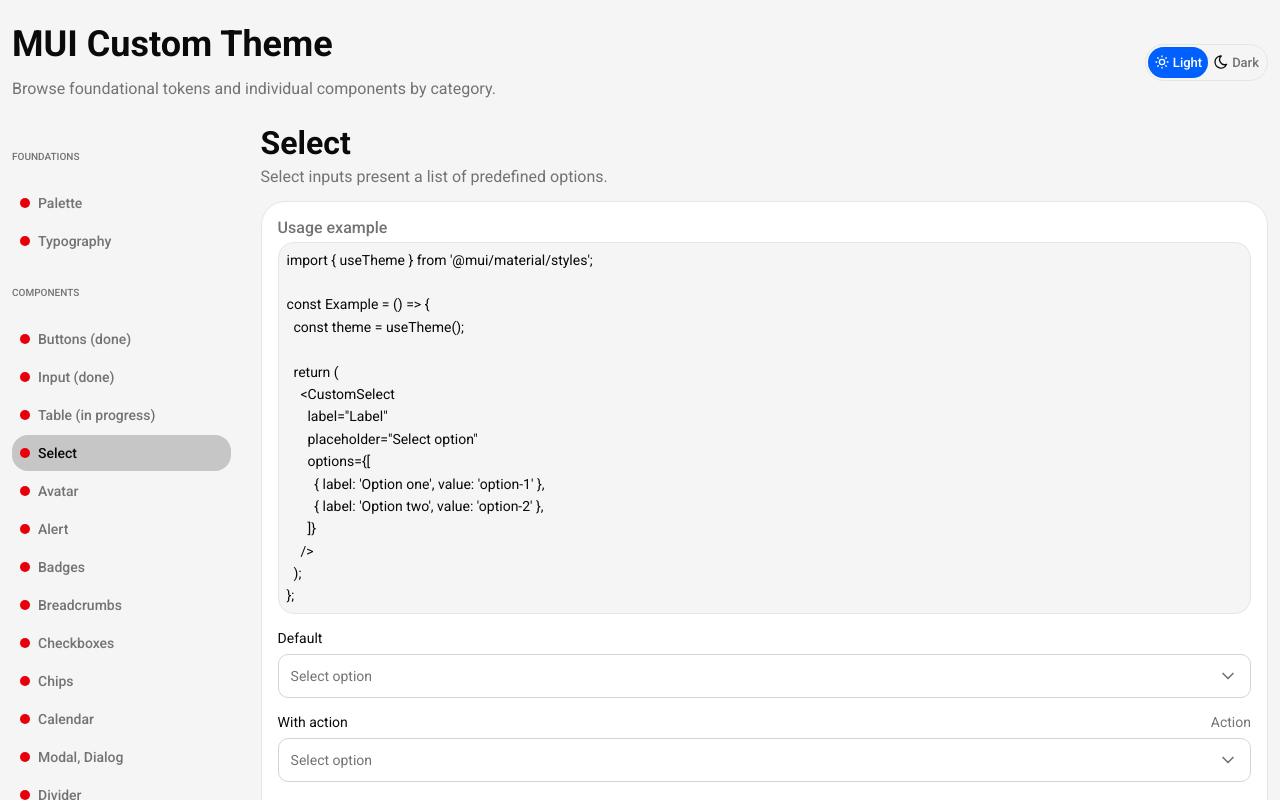
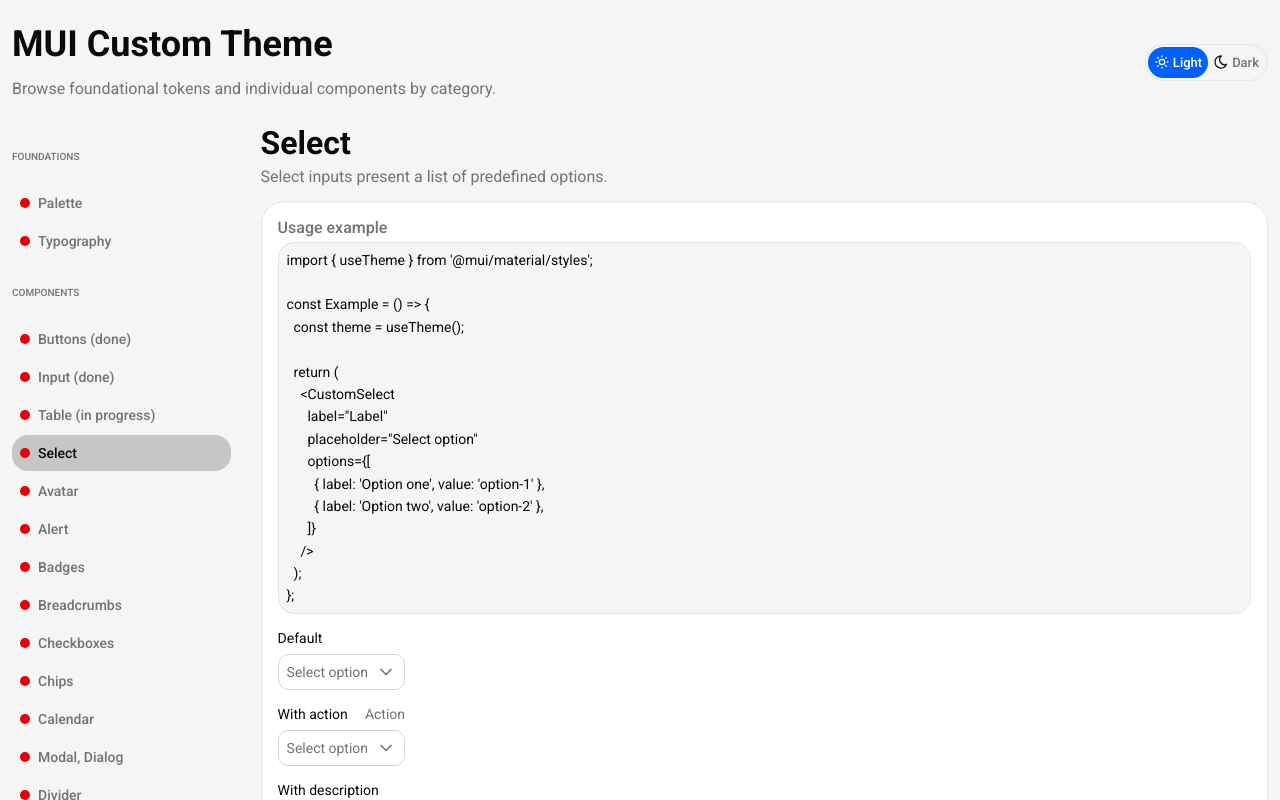
Before and after one commit to a169n/mui-custom-theme, a React (Vite) app: page /select in a window 1280 px wide. Shown: the top 800 px of the page. Built offline with nearby package versions, Linux system fonts and the light colour scheme.

Commit message:
Adjust custom select layout and styling

```diff
--- a/src/components/CustomSelect.tsx
+++ b/src/components/CustomSelect.tsx
@@ -12,6 +12,7 @@ import {
   ButtonBase,
   FormControl,
   InputAdornment,
+  Divider,
   MenuItem,
   OutlinedInput,
   Popover,
@@ -216,6 +217,7 @@ export const CustomSelect = forwardRef<HTMLButtonElement, CustomSelectProps>(
         event.relatedTarget instanceof Node &&
         anchorEl.contains(event.relatedTarget)
       ) {
+        setFocused(false);
         return;
       }
 
@@ -259,7 +261,7 @@ export const CustomSelect = forwardRef<HTMLButtonElement, CustomSelectProps>(
         if (typeof placeholder === 'string') {
           return (
             <Typography
-              variant="body2"
+              variant="caption"
               color={modeTokens.text.muted}
               sx={{ whiteSpace: showAllSelected ? 'normal' : 'nowrap' }}
             >
@@ -273,7 +275,7 @@ export const CustomSelect = forwardRef<HTMLButtonElement, CustomSelectProps>(
 
       return (
         <Typography
-          variant="body2"
+          variant="caption"
           color={disabled ? modeTokens.text.muted : modeTokens.text.default}
           sx={{
             overflow: 'hidden',
@@ -305,6 +307,7 @@ export const CustomSelect = forwardRef<HTMLButtonElement, CustomSelectProps>(
     };
 
     const focusShadow = error ? modeTokens.custom.destructive : modeTokens.custom.focused;
+    const defaultSelectMaxWidth = 320;
 
     return (
       <FormControl
@@ -312,7 +315,8 @@ export const CustomSelect = forwardRef<HTMLButtonElement, CustomSelectProps>(
         error={error}
         disabled={disabled}
         sx={{
-          width: fullWidth ? '100%' : undefined,
+          width: fullWidth ? '100%' : 'fit-content',
+          maxWidth: fullWidth ? '100%' : defaultSelectMaxWidth,
           display: 'flex',
           gap: theme.spacing(2),
         }}
@@ -346,14 +350,18 @@ export const CustomSelect = forwardRef<HTMLButtonElement, CustomSelectProps>(
           onKeyDown={handleKeyDown}
           sx={{
             display: 'flex',
-            alignItems: showAllSelected ? 'flex-start' : 'center',
+            alignItems: 'center',
             gap: theme.spacing(2),
-            padding: theme.spacing(2.5, 3),
+            px: theme.spacing(2),
+            py: 0,
+            height: 36,
+            maxHeight: 36,
+            minHeight: 36,
             borderRadius: `${theme.tokens.theme.radius.lg}px`,
             border: `1px solid ${buttonBorderColor()}`,
             backgroundColor: modeTokens.bg.default,
-            minHeight: '44px',
-            width: '100%',
+            width: fullWidth ? '100%' : 'fit-content',
+            maxWidth: fullWidth ? '100%' : defaultSelectMaxWidth,
             textAlign: 'left',
             position: 'relative',
             transition: 'border-color 0.2s ease, box-shadow 0.2s ease',
@@ -369,6 +377,7 @@ export const CustomSelect = forwardRef<HTMLButtonElement, CustomSelectProps>(
               flexGrow: 1,
               display: 'flex',
               flexDirection: 'column',
+              justifyContent: 'center',
               overflow: 'hidden',
               color: disabled ? modeTokens.text.muted : modeTokens.text.default,
               gap: showAllSelected ? theme.spacing(1) : 0,
@@ -398,7 +407,7 @@ export const CustomSelect = forwardRef<HTMLButtonElement, CustomSelectProps>(
                 width: anchorEl?.clientWidth,
                 borderRadius: `${theme.tokens.theme.radius.xl}px`,
                 p: theme.spacing(2),
-                boxShadow: theme.shadows[4],
+                boxShadow: '0px 4px 6px -1px rgba(33, 33, 33, 0.08)',
                 display: 'flex',
                 flexDirection: 'column',
                 gap: theme.spacing(2),
@@ -410,18 +419,28 @@ export const CustomSelect = forwardRef<HTMLButtonElement, CustomSelectProps>(
             value={searchTerm}
             onChange={(event) => setSearchTerm(event.target.value)}
             placeholder="Search"
-            autoFocus
             startAdornment={
               <InputAdornment position="start">
                 <IconSearch size={16} color={modeTokens.icon.muted} />
               </InputAdornment>
             }
             sx={{
+              '& .MuiOutlinedInput-notchedOutline': {
+                border: 'none',
+              },
+              '&:hover .MuiOutlinedInput-notchedOutline': {
+                border: 'none',
+              },
+              '&.Mui-focused .MuiOutlinedInput-notchedOutline': {
+                border: 'none',
+              },
               '& .MuiOutlinedInput-input': {
                 padding: theme.spacing(1.5, 2),
               },
             }}
           />
+
+          <Divider sx={{ width: '100%' }} />
 
           <Box
             id={listboxId}
@@ -461,6 +480,12 @@ export const CustomSelect = forwardRef<HTMLButtonElement, CustomSelectProps>(
                       '&:hover': {
                         backgroundColor: 'transparent',
                       },
+                      '&.Mui-selected': {
+                        backgroundColor: 'transparent',
+                      },
+                      '&.Mui-selected:hover': {
+                        backgroundColor: 'transparent',
+                      },
                     }}
                   >
                     <Box
@@ -471,7 +496,6 @@ export const CustomSelect = forwardRef<HTMLButtonElement, CustomSelectProps>(
                         gap: theme.spacing(2),
                         padding: theme.spacing(2),
                         borderRadius: `${theme.tokens.theme.radius.xl}px`,
-                        backgroundColor: isSelected ? modeTokens.bg['brand-muted'] : 'transparent',
                         transition: 'background-color 0.2s ease',
                         '&:hover': {
                           backgroundColor: modeTokens.bg.muted,
@@ -490,8 +514,8 @@ export const CustomSelect = forwardRef<HTMLButtonElement, CustomSelectProps>(
                         )
                       ) : null}
                       <Typography
-                        variant="body2"
-                        color={modeTokens.text.default}
+                        variant="caption"
+                        color={isSelected ? modeTokens.text.brand : modeTokens.text.default}
                         sx={{ flexGrow: 1 }}
                       >
                         {option.label}
```
